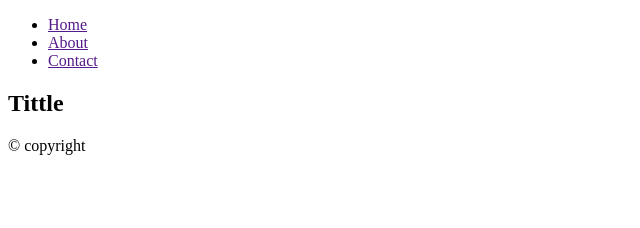
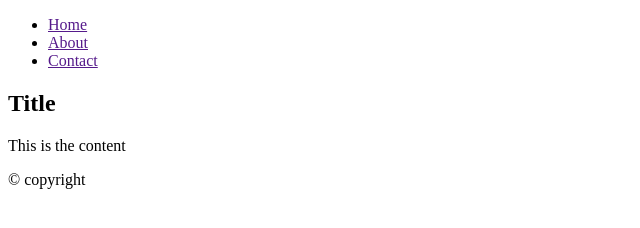
Before and after one commit to rasaq-ola/alx-intermediate-frontend, a plain HTML site: page 0-index.html in a window 1280 px wide. Shown: the whole page, without its empty margins (0-640 px from the left). Drawn offline with Linux system fonts and the light colour scheme.

Commit message:
Fix typo in title and add section content

```diff
--- a/0-index.html
+++ b/0-index.html
@@ -16,8 +16,10 @@
 
 		<main>
 			<article>
-			<h1>Tittle</h1>
-			<section></section>
+			<h1>Title</h1>
+			<section>
+				<p>This is the content</p>
+			</section>
 			</article>
 		</main>
 
```
